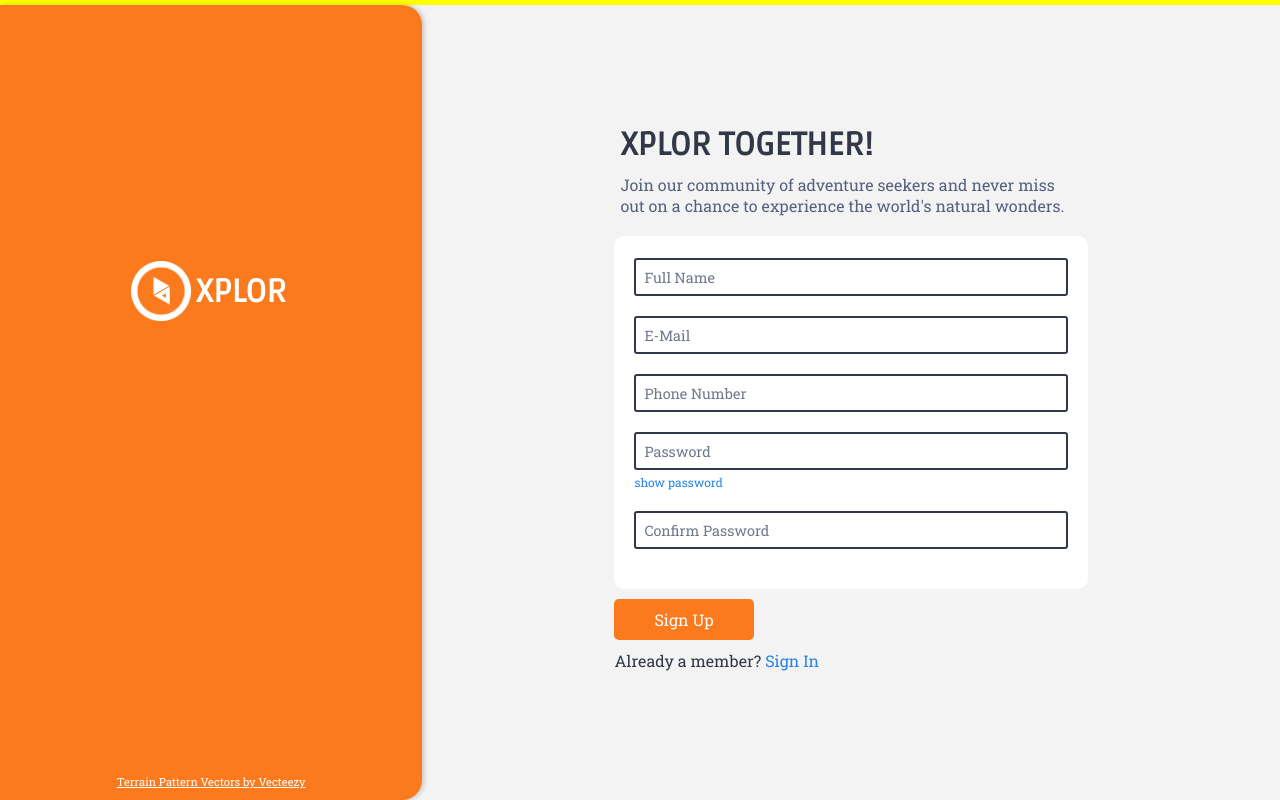
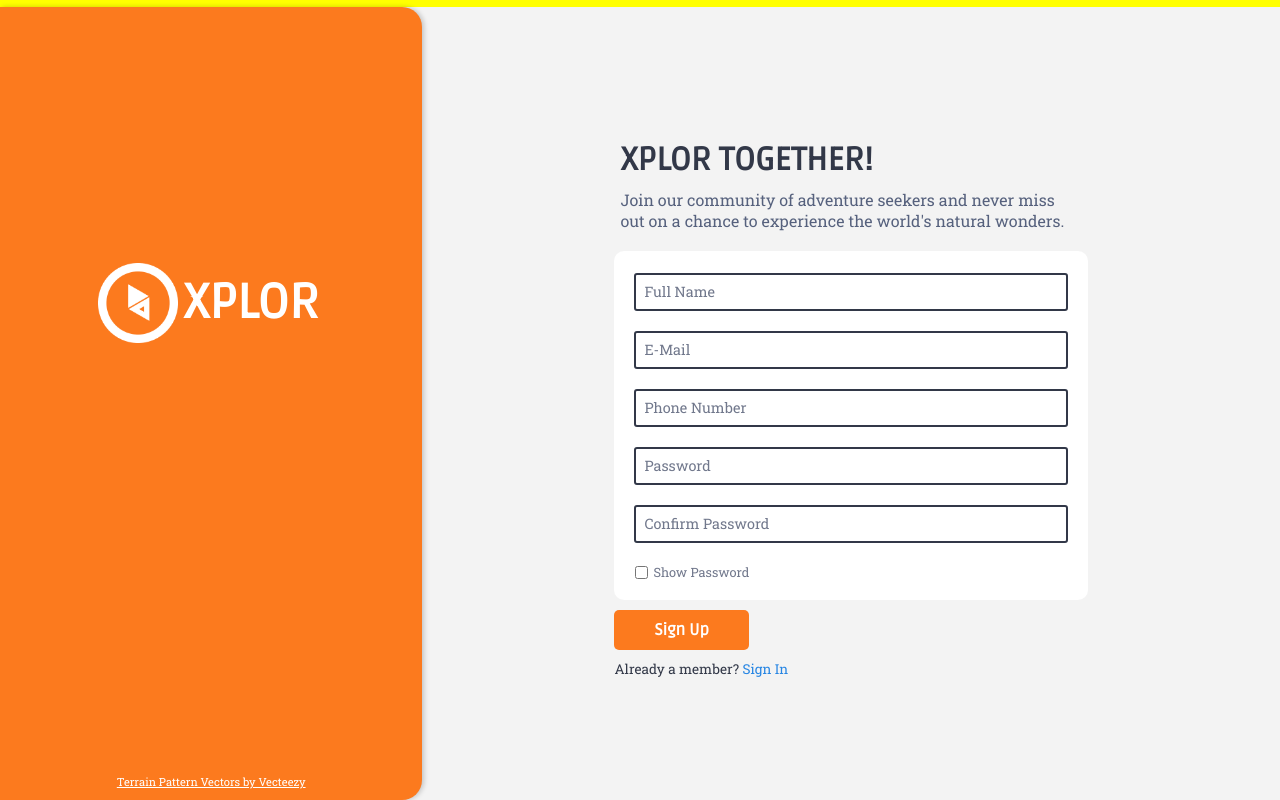
Before and after one commit to TomHergenreter/odin-sign-up-form, a plain HTML site: page index.html in a window 1280 px wide. Drawn offline with Linux system fonts and the light colour scheme.

Commit message:
Add show password feature, add required helpers

```diff
--- a/index.html
+++ b/index.html
@@ -24,32 +24,35 @@
                 <h2>XPLOR TOGETHER!</h2>
                 <p>Join our community of adventure seekers and never miss out on a chance to experience the world's natural wonders.</p>
             </section>
-            <form action="#" method="post" class="sign-up-form">
+            <form action="#" method="post" class="sign-up-form" id="form">
                 <div class="form-row">
-                    <input type="text" id="full-name" name="full-name" placeholder=" "/>
+                    <input type="text" id="full-name" name="full-name" placeholder="required" required/>
                     <label for="full-name">Full Name</label>
                 </div>
                 <div class="form-row">
-                    <input type="text" id="e-mail" name="e-mail" placeholder=" "/>
+                    <input type="email" id="e-mail" name="e-mail" placeholder="required" required/>
                     <label for="e-mail">E-Mail</label>
                 </div>
                 <div class="form-row">
-                    <input type="tel" id="phone" name="phone" placeholder=" "/>
+                    <input type="tel" id="phone" name="phone" placeholder="required" required/>
                     <label for="phone">Phone Number</label>
                 </div>
                 <div class="form-row">
-                    <input type="password" id="password" name="password" placeholder=" "/>
+                    <input type="password" id="password" name="password" placeholder="required" autocomplete="no" required/>
                     <label for="password">Password</label>
-                    <span id="show-password">show password</span>
                 </div>
                 <div class="form-row">
-                    <input type="password" id="confirm-password" name="confirm-password" placeholder=" "/>
+                    <input type="password" id="confirm-password" name="confirm-password" placeholder="required" autocomplete="no" required/>
                     <label for="confirm-password">Confirm Password</label>
+                </div>
+                <div class="form-row checkbox">
+                    <input type="checkbox" id="show-password"/>
+                    <label for="show-password">Show Password</label>
                 </div>
             </form>
             <div class="form-row">
-                <button type="submit" class="submit-button">Sign Up</button>
-                <p>Already a member?&nbsp;<span id="sign-in">Sign In</span></p>
+                <button type="submit" class="submit-button" form="form">Sign Up</button>
+                <p id="sign-in">Already a member?&nbsp;<span>Sign In</span></p>
             </div>
         </section>
 
--- a/styles.css
+++ b/styles.css
@@ -10,7 +10,7 @@ body {
     flex-direction: row;
     height: 100vh;
     background-color: #f3f3f3;
-    border-top: 5px solid #ffff00;
+    border-top: 7px solid #ffff00;
     font-family: 'Roboto Slab', serif;
 }
 
@@ -51,7 +51,11 @@ h3 {
 }
 
 .logo img {
-    width: 60px;
+    width: 80px;
+}
+
+.logo h1 {
+    font-size: 3rem;
 }
 
 #attribution {
@@ -93,6 +97,7 @@ h3 {
     margin-bottom: 10px;
 }
 
+/* form styles */
 .sign-up-form {
     padding: 20px;
     background-color: #ffffff;
@@ -112,7 +117,12 @@ h3 {
     padding: 8px;
     border: 2px solid #323848;
     border-radius: 3px;
+    color:#323848;
     transition: all .5s ease;
+}
+
+.form-row:last-child {
+    margin: 0;
 }
 
 .form-row input:focus {
@@ -120,11 +130,20 @@ h3 {
     border: 2px solid #fc7a1e;
 }
 
+.form-row input::placeholder {
+    color: #ffffff;
+}
+
+.form-row input:focus::placeholder {
+    color: #71788c;
+}
+
 .form-row label {
+    line-height: 15px;
     padding: 0 5px;
     border-radius: 10px;
     position: absolute;
-    top: 10px;
+    bottom: 12px;
     left: 5px;
     font-size: .9rem;
     color: #71788c;
@@ -134,11 +153,32 @@ h3 {
 
 .form-row input:focus ~ label,
 .form-row input:not(:placeholder-shown) ~ label {
-    top: -10px;
+    bottom: 32px;
     font-size: .75rem;
     color: #fc7a1e;
 }
 
+/* Checkbox Styles */
+.form-row.checkbox{
+    display: flex;
+    padding: 0 0 0 1px;
+}
+
+.form-row.checkbox input {
+    width: auto;
+    accent-color:#2685E3;
+
+}
+
+.form-row.checkbox input ~ label {
+    position: static;
+    display: block;
+    padding: 2px 5px 0 5px;
+    border-radius: 0;
+    font-size: .8rem;
+    color: #71788c;
+    background-color: #ffffff;
+}
 
 #show-password {
     font-size: .75rem;
@@ -150,14 +190,22 @@ h3 {
     padding: 10px 40px;
     border-radius: 5px;
     background-color: #fc7a1e;
-    font-family: 'Roboto Slab', sans-serif;
+    font-family: 'Ruda', sans-serif;
+    font-weight: bold;
     font-size: 1rem;
     color: #ffffff;
 }
 
 #sign-in {
+    font-size: .85rem;
+}
+
+#sign-in span {
     color: #2685E3;
 }
+
+/* testing */
+
 
 @media screen and (max-width: 680px ){
     body {
--- a/validate.js
+++ b/validate.js
@@ -0,0 +1,14 @@
+const showPassword = document.getElementById('show-password');
+const passwordField = document.getElementById('password');
+const passwordConfirm = document.getElementById('confirm-password');
+showPassword.addEventListener('click', (e) => {
+
+
+    if (showPassword.checked) {
+        passwordField.type = 'text';
+        passwordConfirm.type = 'text';
+    }else{
+        passwordField.type = 'password';
+        passwordConfirm.type = 'password';
+    }
+});
```
